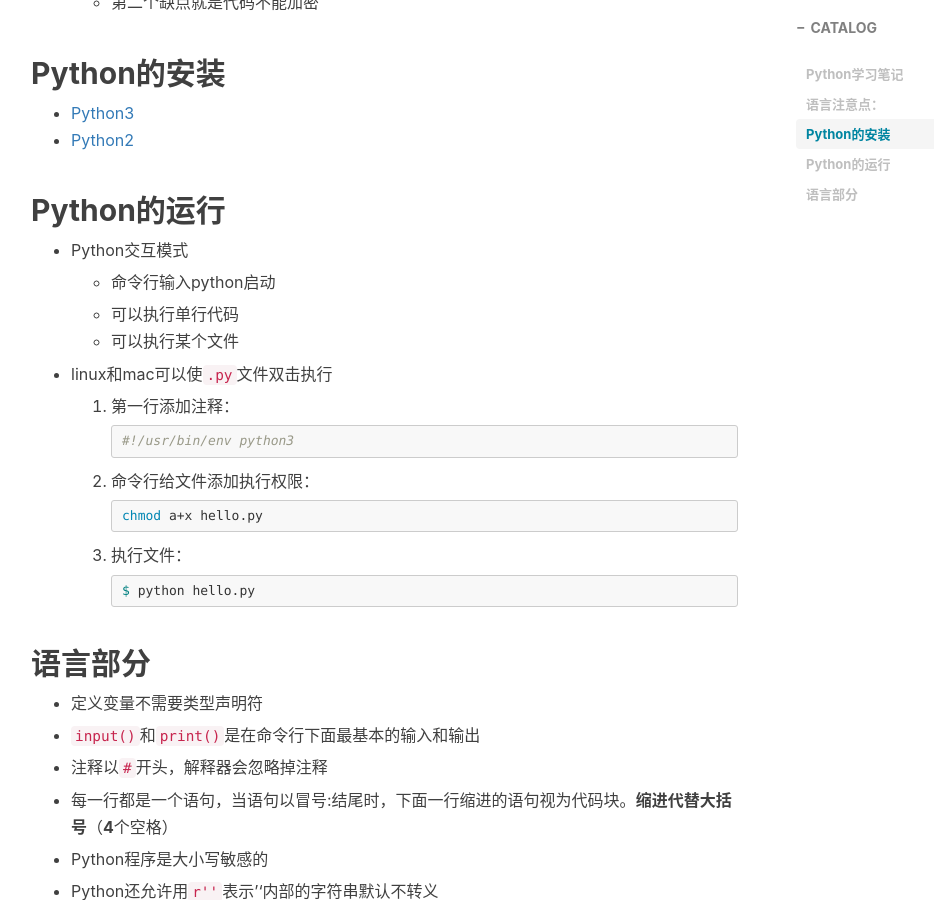
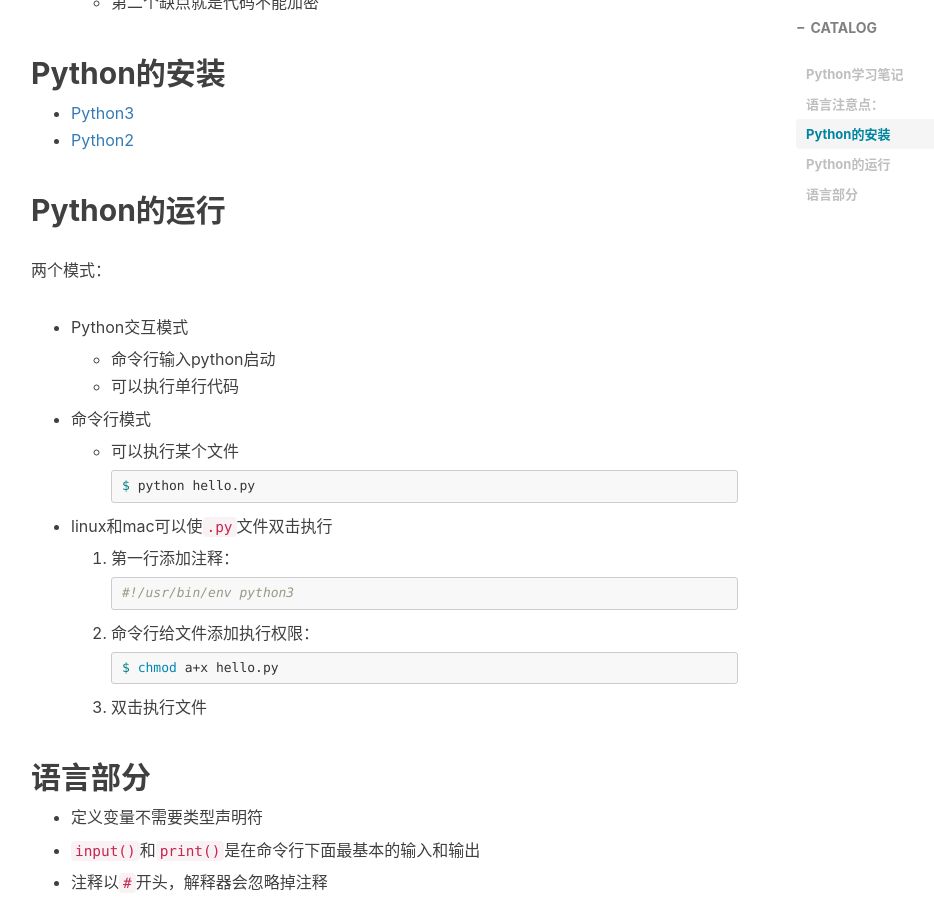
Before and after one commit to nansanhao/nansanhao.github.io, a Jekyll site: the page built from _posts/2018-05-23-python学习笔记.md, in a window 1280 px wide and 900 px high, scrolled down 1027 px. Shown: the whole window, without its empty margins (234-1168 px from the left). Built offline with Jekyll 4.4.1, drawn with Linux system fonts in a browser that asks for light colours; nearby versions of some CDN libraries; comment, search, counter and statistics services are not loaded.

Commit message:
修改python笔记

````diff
--- a/_posts/2018-05-23-python学习笔记.md
+++ b/_posts/2018-05-23-python学习笔记.md
@@ -35,12 +35,20 @@
 
 ## Python的运行
 
+两个模式：
+
 - Python交互模式
 
   - 命令行输入python启动
+  - 可以执行单行代码
 
-  - 可以执行单行代码
+- 命令行模式
+
   - 可以执行某个文件
+
+    ```shell
+    $ python hello.py
+    ```
 
 - linux和mac可以使`.py`文件双击执行
 
@@ -53,14 +61,11 @@
   2. 命令行给文件添加执行权限：
 
      ```shell
-     chmod a+x hello.py
+     $ chmod a+x hello.py
      ```
 
-  3. 执行文件：
+  3. 双击执行文件
 
-     ```shell
-     $ python hello.py
-     ```
 
 ## 语言部分
 
````
